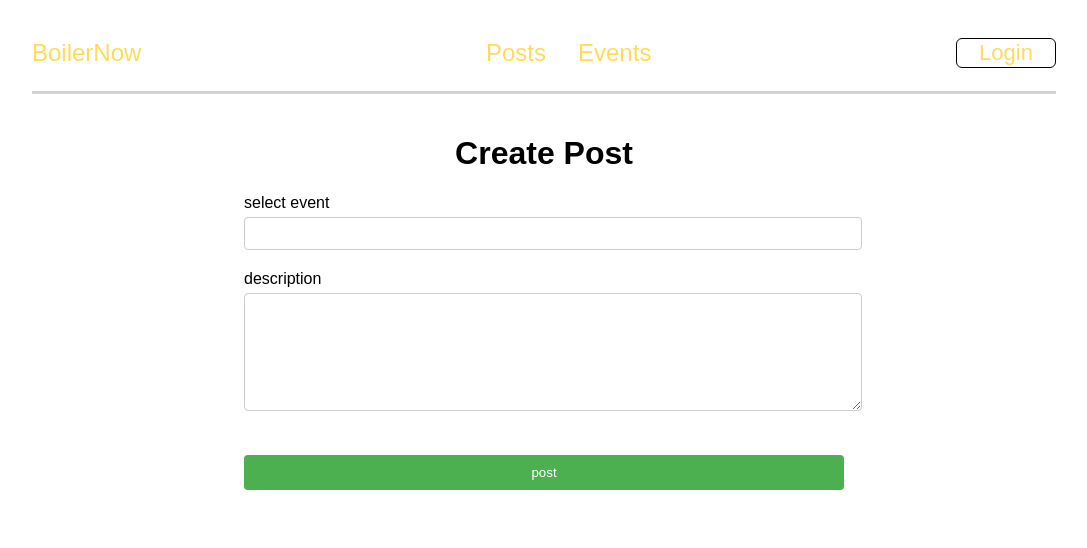
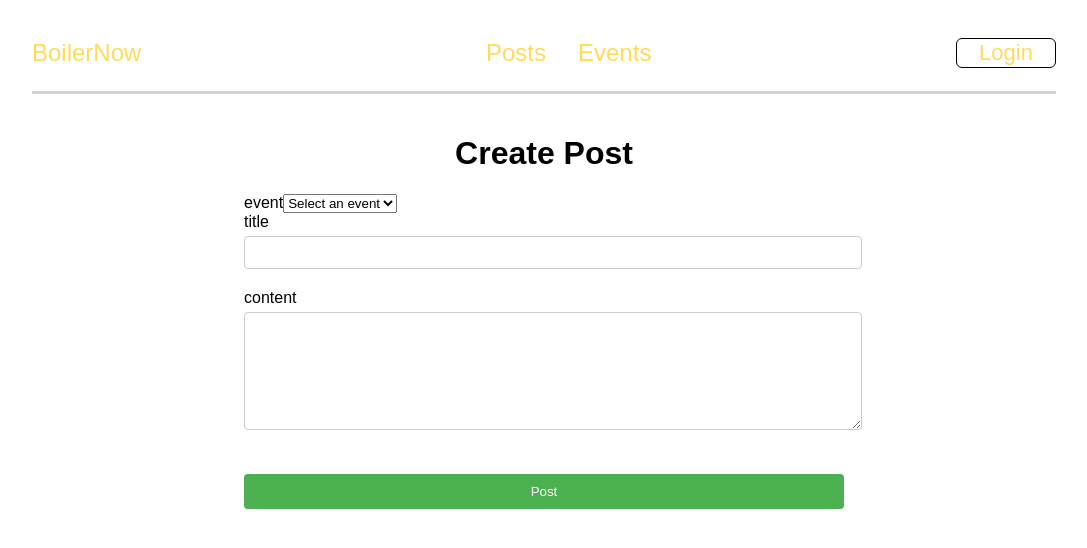
Before and after one commit to peterzong0731/BoilerNow, a React (Create React App) app in the folder client/: page /create-post in a window 1280 px wide. Shown: the top 548 px of the page, without its empty margins (96-1183 px from the left). Built offline with nearby package versions, Linux system fonts and the light colour scheme; a web font is replaced by a local one.

Commit message:
Post creation and displaying

```diff
--- a/client/package.json
+++ b/client/package.json
@@ -7,6 +7,7 @@
     "@testing-library/react": "^13.4.0",
     "@testing-library/user-event": "^13.5.0",
     "axios": "^1.6.7",
+    "date-fns": "^3.3.1",
     "react": "^18.2.0",
     "react-dom": "^18.2.0",
     "react-router-dom": "^6.22.0",
--- a/client/src/components/CreatePostForm.js
+++ b/client/src/components/CreatePostForm.js
@@ -1,21 +1,47 @@
-import React, { useState } from 'react';
+import React, { useState, useEffect } from 'react';
 import './CreateEventForm.css';
+import axios from 'axios';
 
 function CreatePostForm() {
   const [postData, setPostData] = useState({
     title: '',
-    description: '',
+    content: '',
+    eventId: ''
   });
+  const [userEvents, setUserEvents] = useState([]);
+  const currentUserFromStorage = localStorage.getItem('user');
+  const currentUser = currentUserFromStorage ? JSON.parse(currentUserFromStorage) : null;
+
+  useEffect(() => {
+    async function fetchUserEvents() {
+      try {
+        const response = await axios.get(`http://localhost:8000/events/user-events/${currentUser._id}`);
+        setUserEvents(response.data);
+      } catch (error) {
+        console.error('Error fetching user events:', error);
+      }
+    }
+    fetchUserEvents();
+  }, []);
 
   const handleInputChange = (e) => {
     const { name, value } = e.target;
     setPostData({ ...postData, [name]: value });
   };
 
-  const handleSubmit = (e) => {
+  const handleSubmit = async (e) => {
     e.preventDefault();
-    console.log(postData);
-    // TODO: send postData to backend
+    try {
+      const response = await axios.post(`http://localhost:8000/posts/create/${currentUser._id}`, {
+        title: postData.title,
+        content: postData.content,
+        eventId: postData.eventId
+      });
+      window.alert('Post created successfully!');
+      window.location.href = '/posts';
+    } catch (error) {
+      console.error('Error creating post:', error);
+    }
   };
 
   return (
@@ -23,7 +49,22 @@ function CreatePostForm() {
       <h1>Create Post</h1>
       <form onSubmit={handleSubmit}>
         <label>
-          select event
+          event
+          <select
+            name="eventId"
+            value={postData.eventId}
+            onChange={handleInputChange}
+          >
+            <option value="">Select an event</option>
+            {userEvents.map((event) => (
+              <option key={event._id} value={event._id}>
+                {event.title}
+              </option>
+            ))}
+          </select>
+        </label>
+        <label>
+          title
           <input
             type="text"
             name="title"
@@ -32,14 +73,14 @@ function CreatePostForm() {
           />
         </label>
         <label>
-          description
+          content
           <textarea
-            name="description"
-            value={postData.description}
+            name="content"
+            value={postData.content}
             onChange={handleInputChange}
           />
         </label>
-        <button type="submit" className="submit-button">post</button>
+        <button type="submit" className="submit-button">Post</button>
       </form>
     </div>
   );
--- a/client/src/components/PostCard.js
+++ b/client/src/components/PostCard.js
@@ -1,22 +1,24 @@
+import React from 'react';
+import { formatDistanceToNow } from 'date-fns';
 import './PostCard.css';
-import React from 'react';
-import TestPfp from './images/ccfingergun.png'
 
-function PostCard() {
+function PostCard({ post }) {
+    const formattedDate = formatDistanceToNow(new Date(post.postedDatetime), { addSuffix: true }).replace('about ', '');
+
   return (
     <div className="post-card-container">
-        <img className="post-pfp" src={TestPfp}/>
+      {/* <img className="post-pfp" src={post.profilePicture} alt="Profile" /> */}
       <div className="post-card-columns">
         <div className="post-card-column-1">
-                <span className="post-card-title">Lorem Ipsum</span>
-                <span className="post-card-content">Lorem Ipsum is simply dummy text of the printing and typesetting industry. Lorem Ipsum has been the industry's standard dummy text ever since the 1500s, when an unknown printer took a galley of type and scrambled it to make a type specimen book. It has survived not only five centuries, but also the leap into electronic typesetting, remaining essentially unchanged. It was popularised in the 1960s with the release of Letraset sheets containing Lorem Ipsum passages, and more recently with desktop publishing software like Aldus PageMaker including versions of Lorem Ipsum.</span>
+          <span className="post-card-title">{post.title}</span>
+          <span className="post-card-content">{post.content}</span>
         </div>
         <div className="post-card-column-2">
-                <span className="post-card-date">5 mins ago</span>
-                <div className="post-card-icons">
+          <span className="post-card-date">{formattedDate}</span>
+          {/* <div className="post-card-icons">
             <span className="post-card-heart">&#x2764;</span>
             <span className="post-card-comment-bubble">&#x1f5e9;</span>
-                </div>
+          </div> */}
         </div>
       </div>
     </div>
--- a/client/src/components/Posts.js
+++ b/client/src/components/Posts.js
@@ -1,16 +1,32 @@
-import React from 'react'
-import PostCard from './PostCard'
-import './Posts.css'
+import React, { useState, useEffect } from 'react';
+import axios from 'axios';
+import PostCard from './PostCard';
+import './Posts.css';
 
 function Posts() {
+  const [posts, setPosts] = useState([]);
+
+  useEffect(() => {
+    async function fetchPosts() {
+      try {
+        const response = await axios.get('http://localhost:8000/posts');
+        setPosts(response.data);
+      } catch (error) {
+        console.error('Error fetching posts:', error);
+      }
+    }
+    fetchPosts();
+  }, []);
+
   return (
     <div className="posts-outer-container">
       <div className="posts-inner-container">
-        <PostCard />
-        <PostCard />
+        {posts.map(post => (
+          <PostCard key={post._id} post={post} />
+        ))}
       </div>
     </div>
-  )
+  );
 }
 
-export default Posts
+export default Posts;
```
Also changed, not shown: 2 other files (tests, documents, lock files or other folders). Lines whose indentation alone changed are shown as unchanged.
